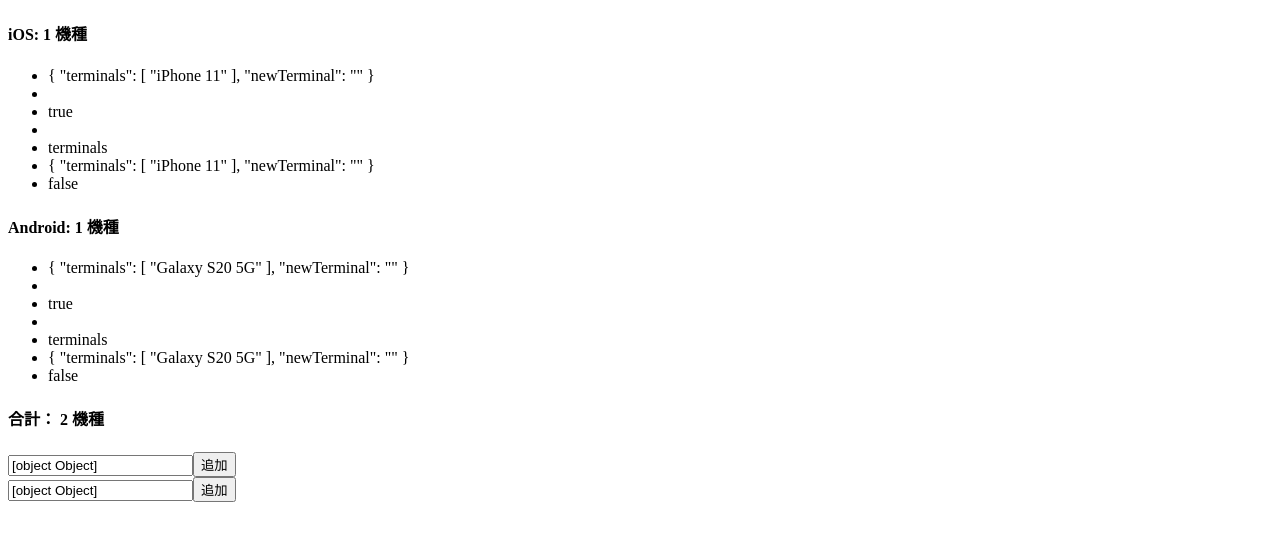
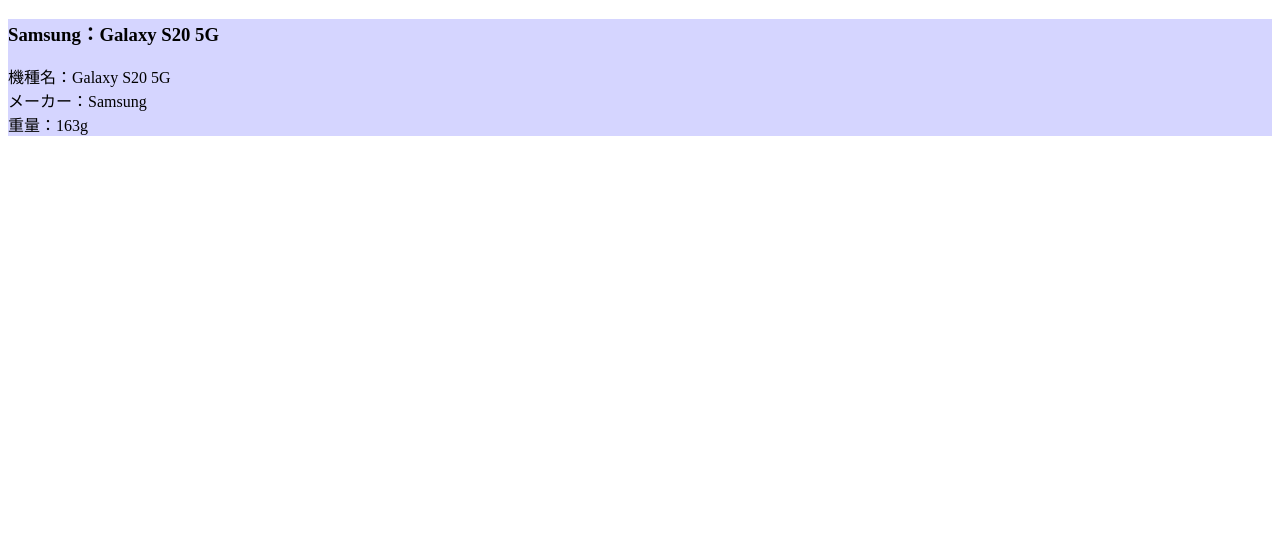
Before and after one commit to aship/test_vue, a Vue app: page / in a window 1280 px wide. Shown: the top 540 px of the page. Built offline with nearby package versions, Linux system fonts and the light colour scheme.

Commit message:
p007-composition2

```diff
--- a/src/App.vue
+++ b/src/App.vue
@@ -1,14 +1,14 @@
 <template>
   <div>
-    <phones/>
+    <one-phone name="Galaxy S20 5G" vendor="Samsung" v-bind:weight="163"/>
   </div>
 </template>
 <script>
-import Phones from './components/Phones.vue'
+import OnePhone from './components/OnePhone.vue'
 export default {
   name: 'App',
   components: {
-    Phones
+    OnePhone
   }
 }
 </script>
--- /dev/null
+++ b/src/components/OnePhone.vue
@@ -0,0 +1,39 @@
+<template>
+  <div class="one-phone">
+    <h3>{{ fullName }}</h3>
+    <div>機種名：{{ name }}</div>
+    <div>メーカー：{{ vendor }}</div>
+    <div>重量：{{ weight }}g</div>
+  </div>
+</template>
+<script>
+import { computed, onMounted } from 'vue'
+export default {
+  // プロパティの設定
+  props: {
+    name: String,
+    vendor: String,
+    weight: Number
+  },
+  // setupメソッドの引数propsにプロパティが含まれる
+  setup(props) {
+    // 算出プロパティ
+    const fullName = computed(function() {
+      // propsでプロパティを参照
+      return props.vendor + '：' + props.name
+    })
+    // onMountedライフサイクルフック
+    onMounted(function() {
+      console.log('コンポーネントがマウントされました')
+    })
+    return {
+      fullName
+    }
+  }
+}
+</script>
+<style scoped>
+.one-phone {
+  background-color: #d5d5ff;
+}
+</style>
--- a/src/components/Phones.vue
+++ /dev/null
@@ -1,44 +0,0 @@
-<template>
-  <div>
-    <h4>iOS: {{ iOSLogic.count }} 機種</h4>
-    <ul>
-      <li v-for="(elem, index) in iOSLogic.terminals" v-bind:key="index">
-        {{ elem }}
-      </li>
-    </ul>
-    <h4>Android: {{ androidLogic.count }} 機種</h4>
-    <ul>
-      <li v-for="(elem, index) in androidLogic.terminals" v-bind:key="index">
-        {{ elem }}
-      </li>
-    </ul>
-    <h4>合計： {{ countTotal }} 機種</h4>
-    <div>
-      <input v-model="iOSLogic.newTerminal" placeholder="iOS機種">
-      <button @click="iOSLogic.addNew">追加</button>
-    </div>
-    <div>
-      <input v-model="androidLogic.newTerminal" placeholder="Android機種">
-      <button @click="androidLogic.addNew">追加</button>
-    </div>
-  </div>
-</template>
-<script>
-import { computed } from 'vue'
-import PhonesLogic from './PhonesLogic'
-export default {
-  setup() {
-    // PhoneLogicでiOS/Androidの各処理ロジックを生成
-    const iOSLogic = PhonesLogic(['iPhone 11'])
-    const androidLogic = PhonesLogic(['Galaxy S20 5G'])
-    // 総端末数を計算する算出プロパティ
-    const countTotal = computed(function() {
-      return iOSLogic.count.value + androidLogic.count.value
-    })
-    // ここまで定義してきた内容を返却
-    return {
-      iOSLogic, androidLogic, countTotal
-    }
-  }
-}
-</script>
--- a/src/components/PhonesLogic.js
+++ /dev/null
@@ -1,21 +0,0 @@
-import { reactive, computed, toRefs } from 'vue'
-export default function PhonesLogic(initialList) {
-  // reactiveでデータを記述
-  const state = reactive({
-    terminals: initialList,
-    newTerminal: ''
-  })
-  // メソッド
-  function addNew() {
-    state.terminals.push(state.newTerminal)
-    state.newTerminal = ''
-  }
-  // 算出プロパティ
-  const count = computed(function () {
-    return state.terminals.length
-  })
-  // ここまで定義してきた内容を返却
-  return {
-    ...toRefs(state), addNew, count
-  }
-}
```
